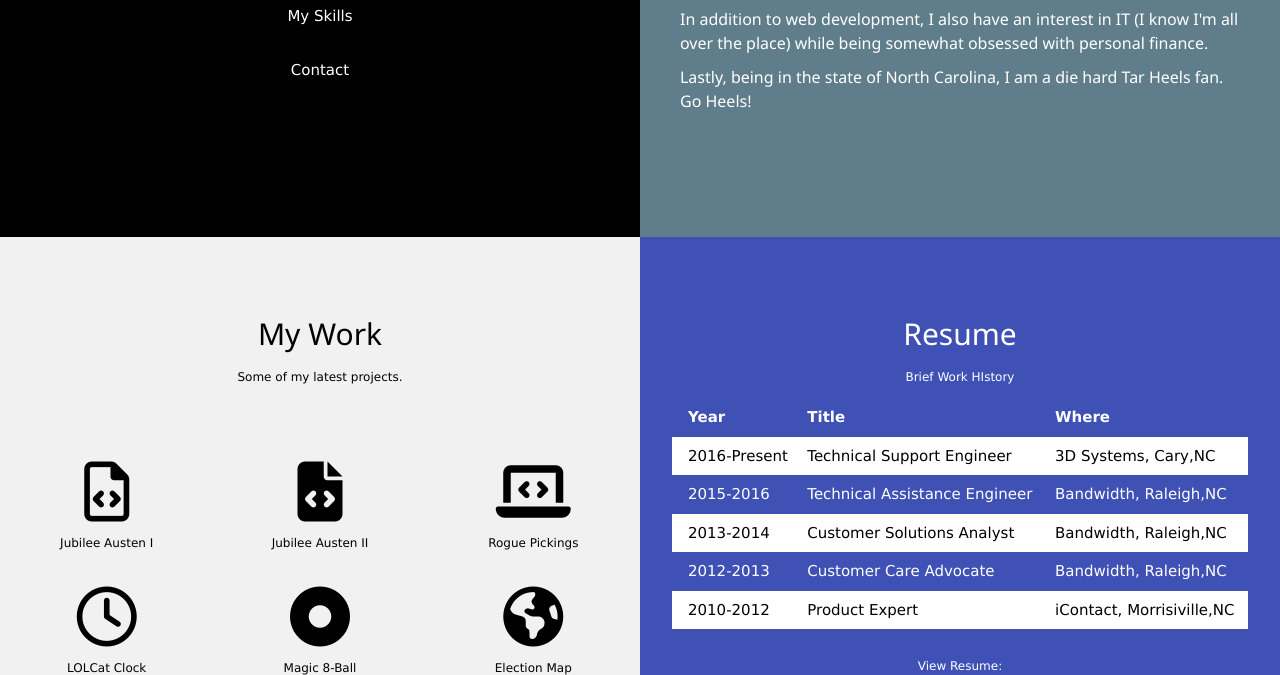
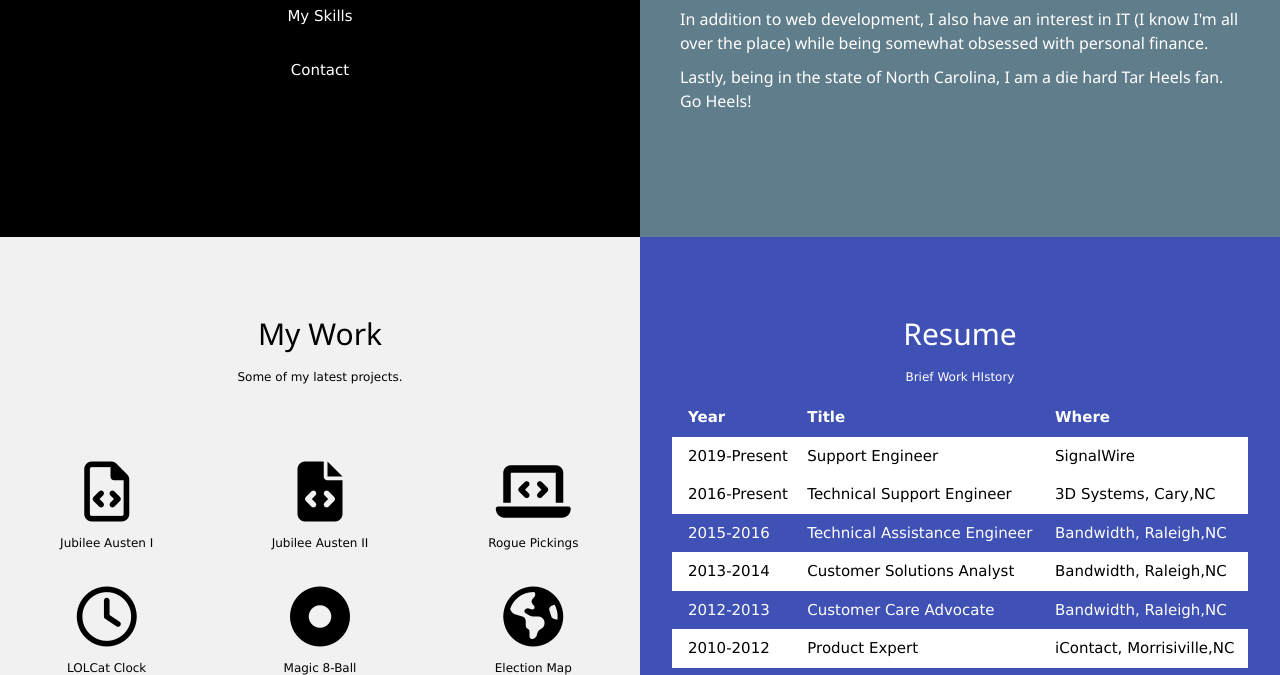
Before and after one commit to cyscott03/mywebsite, a plain HTML site: page cherrellescott/index.html in a window 1280 px wide. Shown: the part 463-1138 px from the top of the page. Drawn offline with nearby package versions, Linux system fonts and the light colour scheme.

Commit message:
Update index.html
updated work history

```diff
--- a/cherrellescott/index.html
+++ b/cherrellescott/index.html
@@ -113,6 +113,11 @@
             <th>Year</th>
             <th>Title</th>
             <th>Where</th>
+          </tr>
+	  <tr class="w3-white">
+            <td>2019-Present</td>
+            <td>Support Engineer</td>
+            <td><a href="https://signalwire.com/" target="_blank">SignalWire</a></td>
           </tr>
           <tr class="w3-white">
             <td>2016-Present</td>
```
